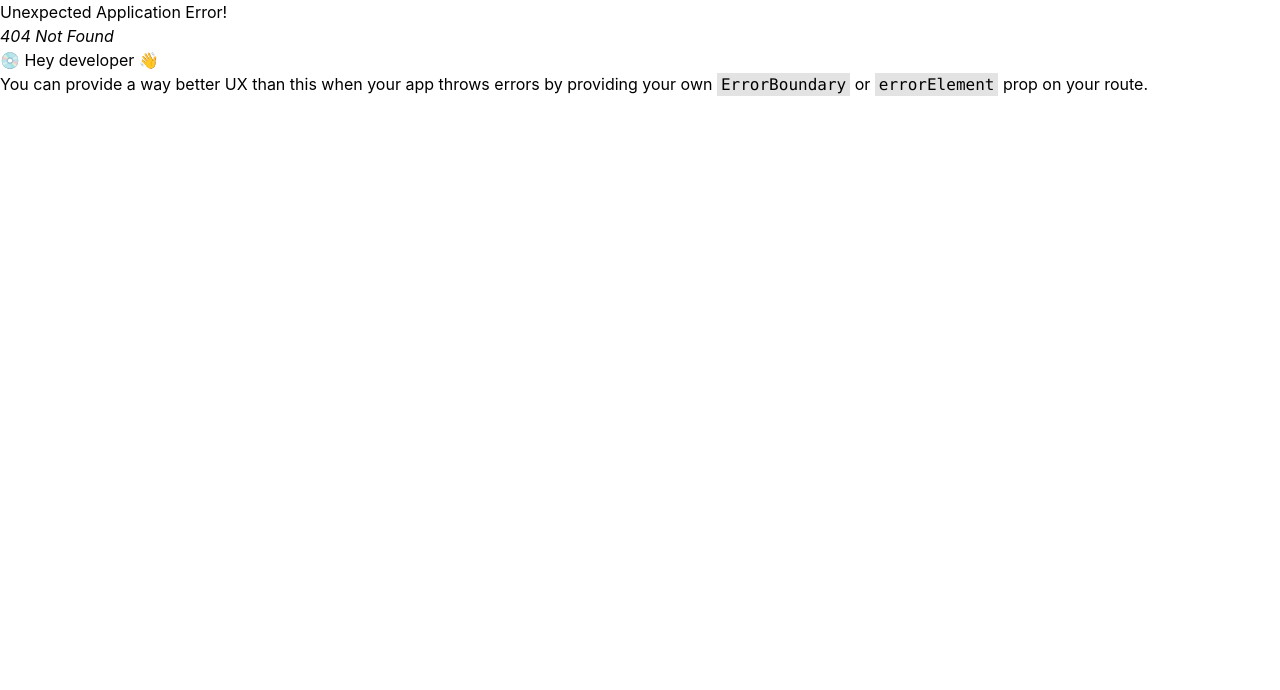
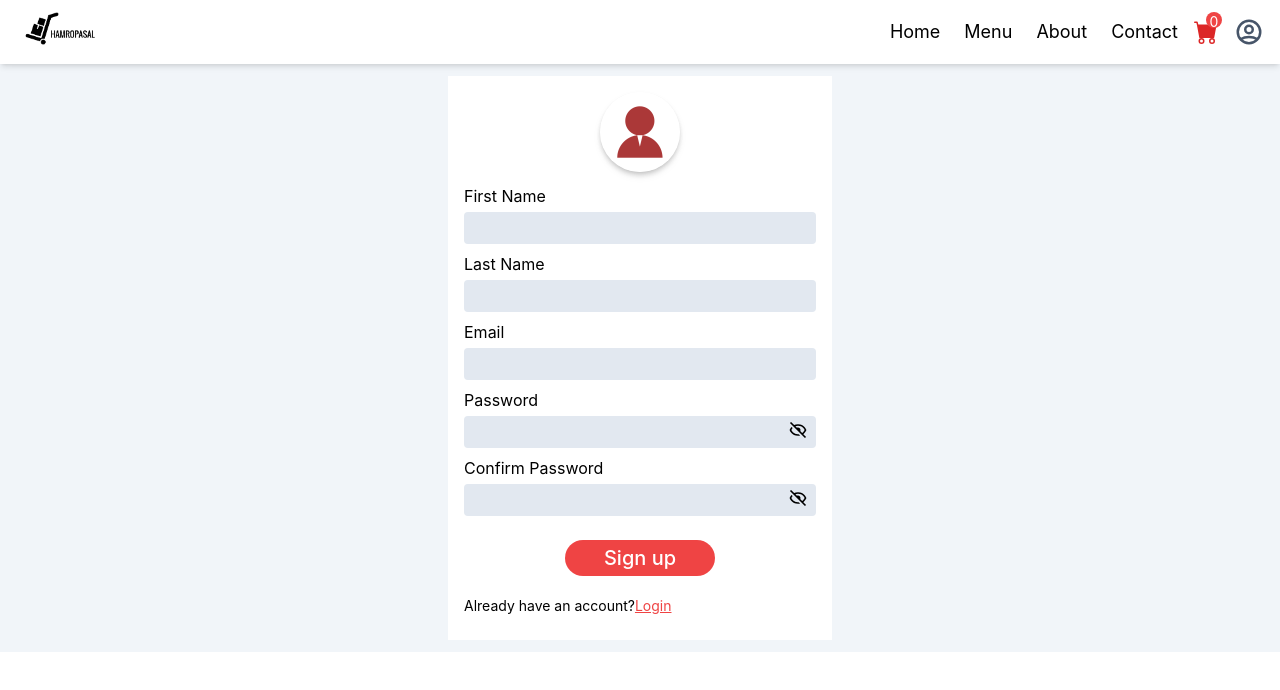
Before and after one commit to prasnaaryal/hamropasal-frontend, a React (Create React App) app: page /signup in a window 1280 px wide. Before the commit this address had no page. Shown: the top 690 px of the page. Built offline with nearby package versions, Linux system fonts and the light colour scheme.

Commit message:
created signup

```diff
--- a/src/App.js
+++ b/src/App.js
@@ -1,15 +1,15 @@
 import logo from "./logo.svg";
 import "./App.css";
 import Header from "./component/Header";
-// import { Outlet } from "react-router-dom";
+import { Outlet } from "react-router-dom";
 
 function App() {
   return (
     <div>
       <Header />
-      {/* <main className='pt-16'>
+      <main className="pt-16 bg-slate-100">
         <Outlet />
-      </main> */}
+      </main>
     </div>
   );
 }
--- a/src/component/Header.js
+++ b/src/component/Header.js
@@ -1,12 +1,16 @@
-import React from "react";
+import React, { useState } from "react";
 import logo2 from "../assets/logo2.png";
 import { Link } from "react-router-dom";
-import { FaUserAlt } from "react-icons/fa";
 import { BsCartFill } from "react-icons/bs";
+import { HiOutlineUserCircle } from "react-icons/hi";
 
 const Header = () => {
+  const [showMenu, setShowMenu] = useState(false);
+  const handleShowMenu=()=>{
+    setShowMenu(preve => !preve)
+  }
   return (
-    <header className="fixed shadow-md w-full h-16 px-2 md:px-4 z-50">
+    <header className="fixed shadow-md w-full h-16 px-2 md:px-4 z-50 bg-white">
       {/* desktop */}
 
       <div className="flex items-center h-full justify-between">
@@ -19,9 +23,9 @@
         <div className="flex items-center gap-4 md:gap 7">
           <nav className="flex gap-4 md:gap-6 text-base md:text-lg">
             <Link to={""}>Home</Link>
-            <Link to={""}>Menu</Link>
-            <Link to={""}>About</Link>
-            <Link to={""}>Contact</Link>
+            <Link to={"menu"}>Menu</Link>
+            <Link to={"about"}>About</Link>
+            <Link to={"contact"}>Contact</Link>
           </nav>
           <div className="text-2xl text-red-600 relative">
             <BsCartFill />
@@ -29,8 +33,16 @@
               0
             </div>
           </div>
-          <div className="text-2xl text-red-600 ">
-            <FaUserAlt />
+          <div className="text-slate-600 " onClick={handleShowMenu} >
+            <div className="text-3xl cursor-pointer" >
+              <HiOutlineUserCircle />
+            </div>
+            {showMenu && (
+              <div className="absolute right-2 bg-white py -2 px -2 shadow drop-shadow-md flex flex-col">
+                <Link to={"newproduct"}className="whitespace-nowrap cursor-pointer">New product</Link>
+                <Link to={"login"} className="whitespace-nowrap cursor-pointer">login</Link>
+              </div>
+            )}
           </div>
         </div>
       </div>
--- a/src/index.js
+++ b/src/index.js
@@ -13,6 +13,9 @@
 import Menu from "./page/Menu";
 import About from "./page/About";
 import Contact from "./page/Contact";
+import Newproduct from "./page/Newproduct";
+import Login from "./page/Login";
+import Signup from "./page/Signup";
 
 const router = createBrowserRouter(
   createRoutesFromElements(
@@ -21,6 +24,9 @@
       <Route path="menu" element={<Menu />} />
       <Route path="about" element={<About />} />
       <Route path="contact" element={<Contact />} />
+      <Route path="login" element={<Login/>} />
+      <Route path="newproduct" element={<Newproduct/>} />
+      <Route path="signup" element={<Signup/>} />
     </Route>
   )
 );
--- /dev/null
+++ b/src/page/Login.js
@@ -0,0 +1,7 @@
+import React from "react";
+
+const Login = () => {
+  return <div>Login</div>;
+};
+
+export default Login;
--- /dev/null
+++ b/src/page/Newproduct.js
@@ -0,0 +1,9 @@
+import React from 'react'
+
+const Newproduct = () => {
+  return (
+    <div>Newproduct</div>
+  )
+}
+
+export default Newproduct
--- /dev/null
+++ b/src/page/Signup.js
@@ -0,0 +1,145 @@
+import React, { useState } from "react";
+import { BiHide, BiShow } from "react-icons/bi";
+import loginimage from "../assets/loginimage.gif";
+import { Link } from "react-router-dom";
+
+const Signup = () => {
+  const [showPassword, setShowPassword] = useState(false);
+  const [confirmPassword, setShowConfirmpassword] = useState(false);
+  //to store value
+  const [data, setData] = useState({
+    firstName: "",
+    lastName: "",
+    email: "",
+    password: "",
+    confirmPassword: "",
+  });
+
+  console.log(data);
+
+  const handleShowPassword = () => {
+    setShowPassword((preve) => !preve);
+  };
+
+  const handleShowConfirmPassword = () => {
+    setShowConfirmpassword((preve) => !preve);
+  };
+
+  const handleOnchange = (e) => {
+    const { name, value } = e.target;
+    setData((preve) => {
+      return {
+        ...preve,
+        [name]: value,
+      };
+    });
+  };
+
+  const handleSubmit = (e) => {
+    e.preventDefault();
+    const { firstName, email, password, confirmPassword } = data;
+    //if not empty
+    if (firstName && email && password && confirmPassword) {
+      //check if password and confirm password are same
+      if (password === confirmPassword) {
+        alert("sucess");
+      } else {
+        alert("password not equal");
+      }
+    } else {
+      alert("Pls enter required fields");
+    }
+  };
+
+  return (
+    <div className="p-3 md:pd-4 ">
+      <div className="w-full max-w-sm bg-white m-auto flex  flex-col p-4">
+        <div className="w-20 overflow-hidden rounded-full drop-shadow-md shadow-md m-auto">
+          <img src={loginimage} className="w-full" />
+        </div>
+
+        {/* //text form  */}
+        <form className="w-full py-3 flex flex-col" onSubmit={handleSubmit}>
+          <label htmlFor="firstName">First Name</label>
+          <input
+            type={"text"}
+            id="firstName"
+            name="firstName"
+            className="mt-1 mb-2 w-full bg-slate-200 px-2 py-1 rounded focus-within:outline-blue-300"
+            value={data.firstName} //name and value name must be similar
+            onChange={handleOnchange}
+          />
+
+          <label htmlFor="lastName">Last Name</label>
+          <input
+            type={"text"}
+            id="lastName"
+            name="lastName"
+            className="mt-1 mb-2 w-full bg-slate-200 px-2 py-1 rounded focus-within:outline-blue-300"
+            value={data.lastName}
+            onChange={handleOnchange}
+          />
+
+          <label htmlFor="email">Email</label>
+          <input
+            type={"email"}
+            id="email"
+            name="email"
+            className="mt-1 mb-2 w-full bg-slate-200 px-2 py-1 rounded focus-within:outline-blue-300"
+            value={data.email}
+            onChange={handleOnchange}
+          />
+
+          <label htmlFor="password">Password</label>
+          <div className="flex px-2 py-1 bg-slate-200 px-2 py-1 rounded mt-1 mb-2  focus-within:outline-blue-300">
+            <input
+              type={showPassword ? "text" : "password"}
+              id="password"
+              name="password"
+              className="w-full bg-slate-200 border-none outline-none"
+              value={data.password}
+              onChange={handleOnchange}
+            />
+            <span
+              className="flex text-xl cursor-pointer"
+              onClick={handleShowPassword}
+            >
+              {showPassword ? <BiShow /> : <BiHide />}
+            </span>
+          </div>
+
+          <label htmlFor="confirmpassword"> Confirm Password</label>
+          <div className="flex px-2 py-1 bg-slate-200 px-2 py-1 rounded mt-1 mb-2  focus-within:outline-blue-300">
+            <input
+              type={confirmPassword ? "text" : "password"}
+              id="confirmpassword"
+              name="confirmPassword"
+              className="w-full bg-slate-200 border-none outline-none"
+              value={data.confirmPassword}
+              onChange={handleOnchange}
+            />
+            <span
+              className="flex text-xl cursor-pointer"
+              onClick={handleShowConfirmPassword}
+            >
+              {confirmPassword ? <BiShow /> : <BiHide />}
+            </span>
+          </div>
+
+          <button className="w-full max-w-[150px] m-auto bg-red-500 hover:bg-red-600 cursor-pointer  text-white text-xl font-medium text-center py-1 rounded-full mt-4">
+            Sign up
+          </button>
+        </form>
+
+        <p className="text-left text-sm my-2">
+          Already have an account?
+          <Link to={"/login"} className="text-red-500 underline">
+            Login
+          </Link>
+        </p>
+      </div>
+    </div>
+  );
+};
+
+export default Signup;
```
Also changed, not shown: src/assets/loginimage.gif (added).
